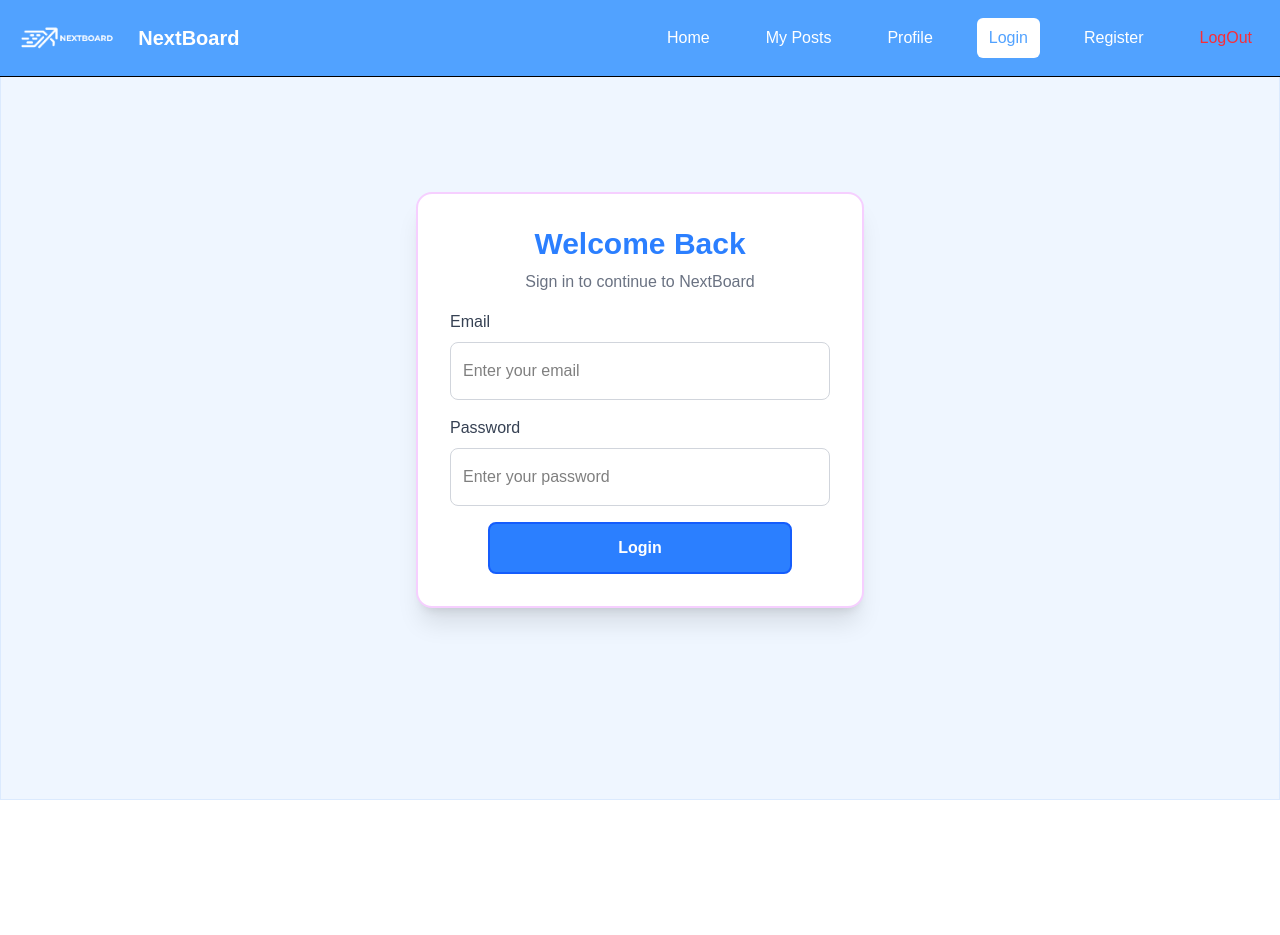
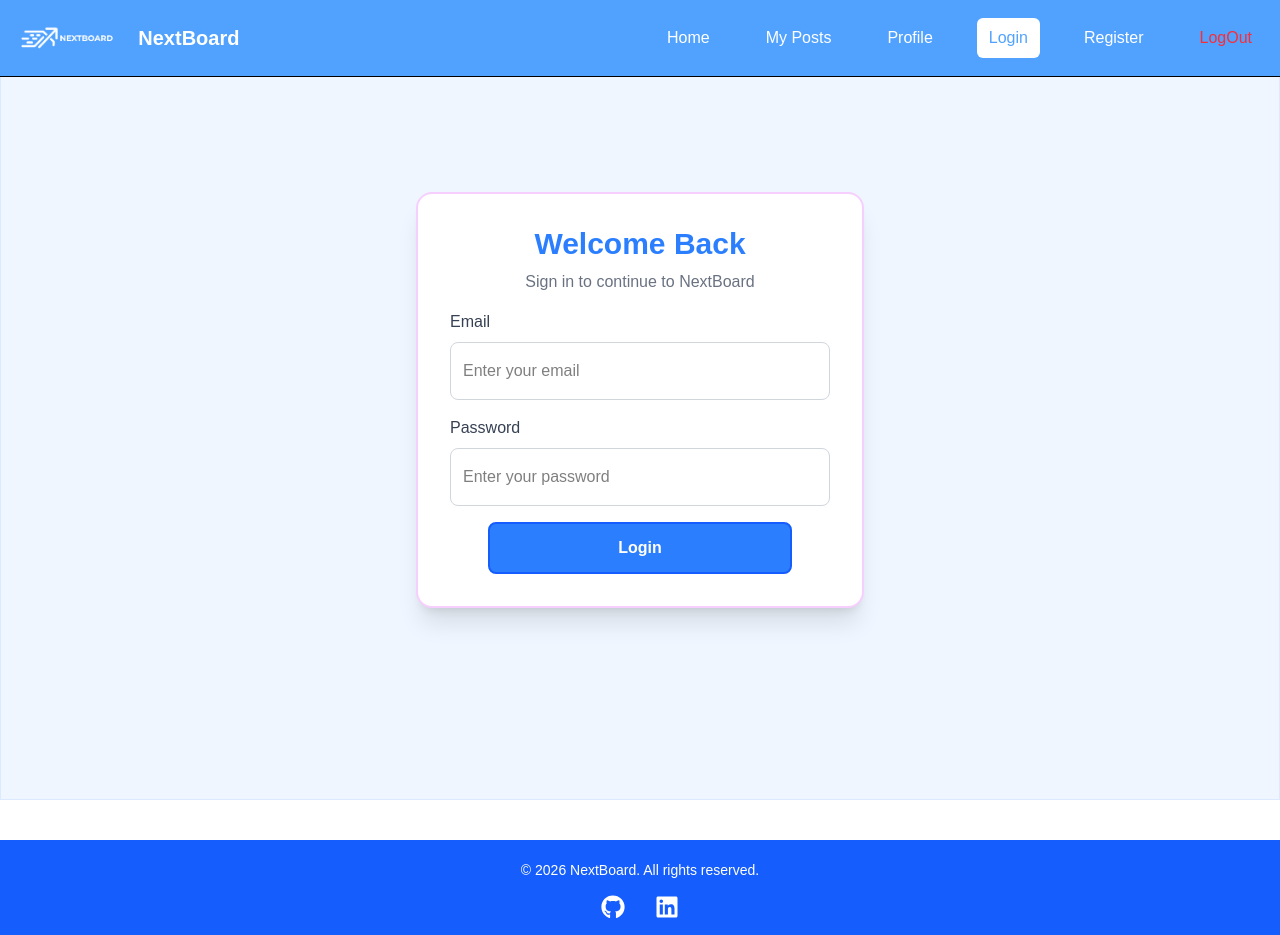
Before and after one commit to Youssef-Hassan-Git/SocialApplication, a Next.js app: page /login in a window 1280 px wide. Shown: the top 935 px of the page. Before the commit the page ends 800 px from the top, so only its background shows below. Built offline with nearby package versions, Linux system fonts and the light colour scheme.

Commit message:
Footer added

```diff
--- /dev/null
+++ b/app/Components/Footer.tsx
@@ -0,0 +1,43 @@
+"use client";
+
+import { FontAwesomeIcon } from "@fortawesome/react-fontawesome";
+import {
+  faGithub,
+  faLinkedin,
+} from "@fortawesome/free-brands-svg-icons";
+
+export default function Footer() {
+  return (
+    <footer className="bg-blue-600 text-white py-5 mt-10">
+      <div className="max-w-7xl mx-auto flex flex-col items-center gap-3">
+        <p className="text-sm">
+          © {new Date().getFullYear()} NextBoard. All rights reserved.
+        </p>
+
+        <div className="flex items-center gap-6 text-2xl">
+          <a
+            href="https://github.com/Youssef-Hassan-Git"
+            target="_blank"
+            rel="noopener noreferrer"
+            className="hover:text-gray-200 transition"
+          >
+            <FontAwesomeIcon icon={faGithub} />
+          </a>
+
+          <a
+            href="https://www.linkedin.com/in/youssef-hassan-professional1/"
+            target="_blank"
+            rel="noopener noreferrer"
+            className="hover:text-blue-200 transition"
+          >
+            <FontAwesomeIcon icon={faLinkedin} />
+          </a>
+        </div>
+
+        <p className="text-xs text-blue-100">
+          Built with ❤️ using Next.js, Redux Toolkit & Tailwind CSS
+        </p>
+      </div>
+    </footer>
+  );
+}
--- a/app/layout.tsx
+++ b/app/layout.tsx
@@ -10,6 +10,7 @@ import { Provider } from "react-redux";
 import { store } from "./lib/Redux/ReduxStore";
 import AuthRefresh from "./_AuthRefresher/AuthRefresh";
 import { Toaster } from 'react-hot-toast';
+import Footer from "./Components/Footer";
 
 config.autoAddCss = false;
 
@@ -44,6 +45,7 @@ export default function RootLayout({
 
             <Navbar />
             {children}
+            <Footer />
           </AuthRefresh>
         </Provider>
       </body>
--- a/package.json
+++ b/package.json
@@ -10,6 +10,7 @@
   },
   "dependencies": {
     "@fortawesome/fontawesome-svg-core": "^7.3.0",
+    "@fortawesome/free-brands-svg-icons": "^7.3.0",
     "@fortawesome/free-solid-svg-icons": "^7.3.0",
     "@fortawesome/react-fontawesome": "^3.4.0",
     "@reduxjs/toolkit": "^2.12.0",
```
Also changed, not shown: 1 other file (tests, documents, lock files or other folders).
